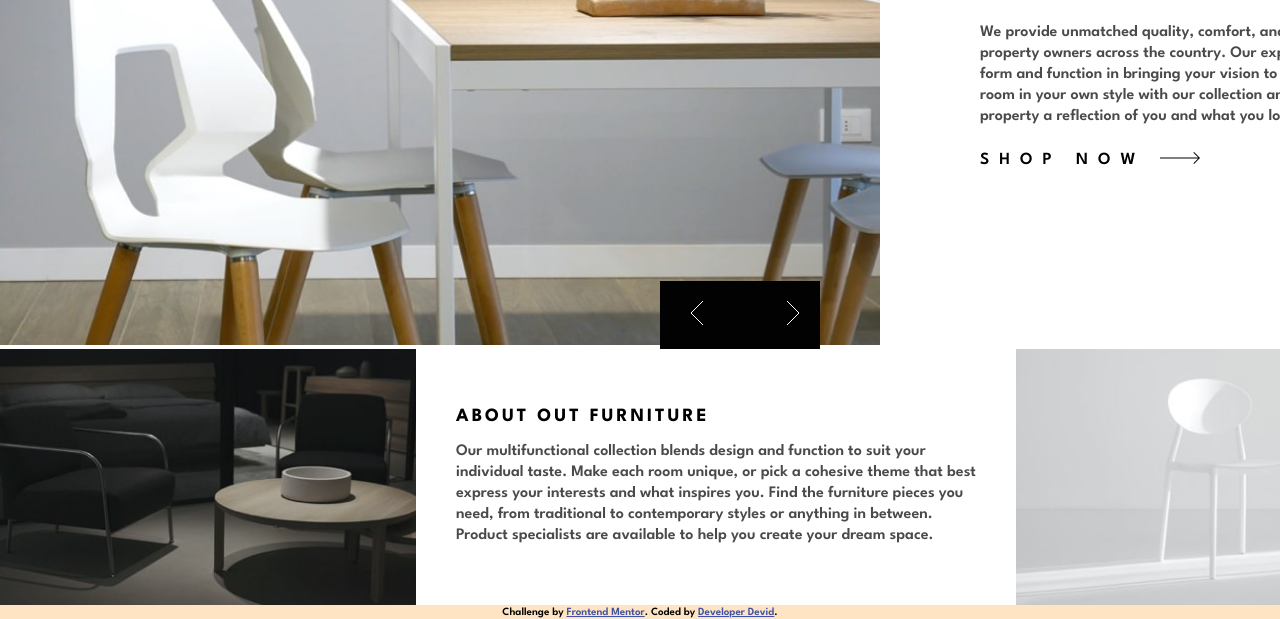
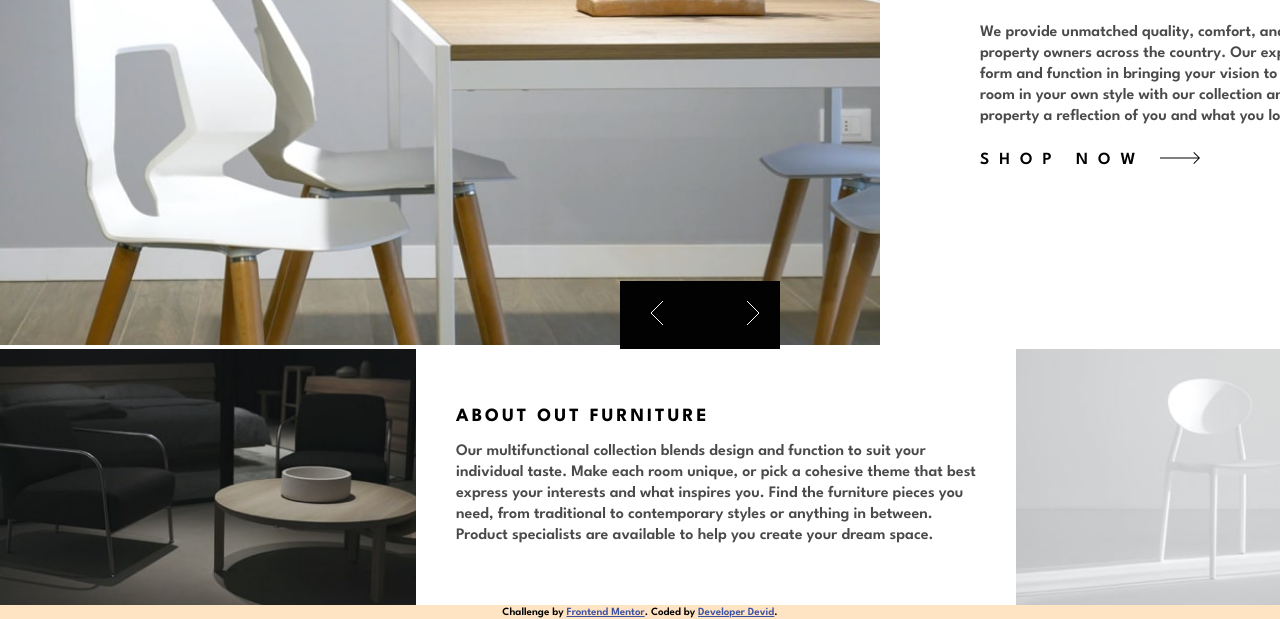
Before and after one commit to devilalpanchal/Roomhomepage_FronteneMentor, a plain HTML site: page index.html in a window 1280 px wide. Shown: the part 199-818 px from the top of the page. Drawn offline with Linux system fonts and the light colour scheme.

Commit message:
add file fdgfdgdfs

```diff
--- a/style.css
+++ b/style.css
@@ -39,16 +39,17 @@ body {
   font-size: 19px;
 }
 
+
+
 .Button {
   background-color: rgb(2, 2, 2);
   width: 160px;
   color: aliceblue;
   position: absolute;
   top: 480px;
-  right: 460px;
+  right:500px;
   display: flex;
   padding: 10px;
-
 }
 
 .imgdiv1 {
```
